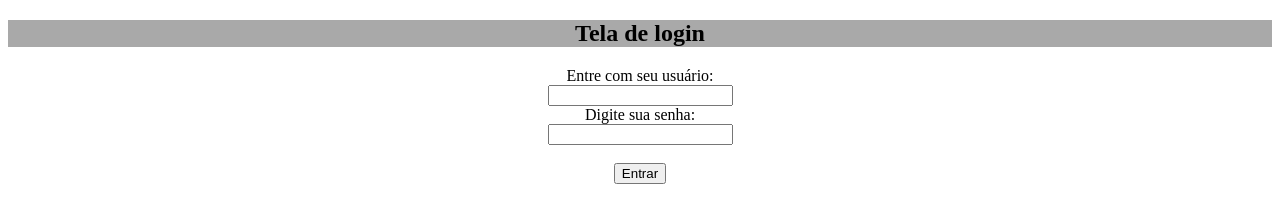
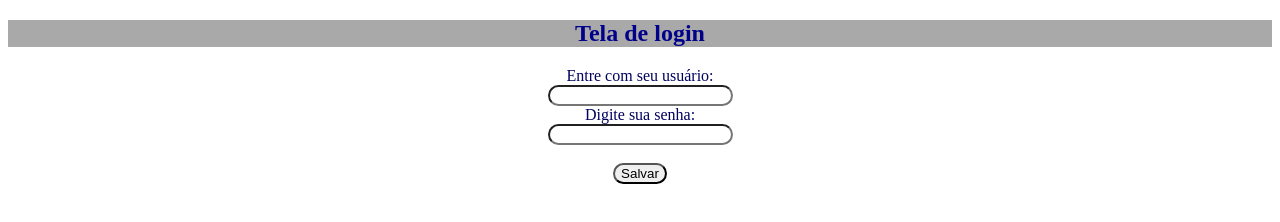
Before and after one commit to rodrigues2000-a11y/ADS2609, a plain HTML site: page index.html in a window 1280 px wide. Drawn offline with Linux system fonts and the light colour scheme.

Commit message:
modificação

```diff
--- a/index.html
+++ b/index.html
@@ -4,7 +4,7 @@
     <meta charset="UTF-8">
     <meta name="viewport" content="width=device-width, initial-scale=1.0">
     <link rel="stylesheet" href="style.css">
-    <title>Aula 7 ADS</title>
+    <title>Document</title>
 </head>
 <body>
 
@@ -15,7 +15,7 @@
         <input type="text" id="tusuario" name="fname"><br>
         <label for="lname">Digite sua senha:</label><br>
         <input type="password" id="tsenha" name="lname"><br><br>
-        <input type="submit" value="Entrar">
+        <input type="submit" value="Salvar">
     </form>
 
 </body>
--- a/style.css
+++ b/style.css
@@ -1,8 +1,15 @@
 h2{
     background-color: darkgray;
     text-align: center;
+    color: darkblue;
 }
 
 form{
     text-align: center;
+    color: rgb(1, 1, 94);
 }
+
+input{
+    border-radius: 20px;
+    box-shadow: 20px;
+}
```
